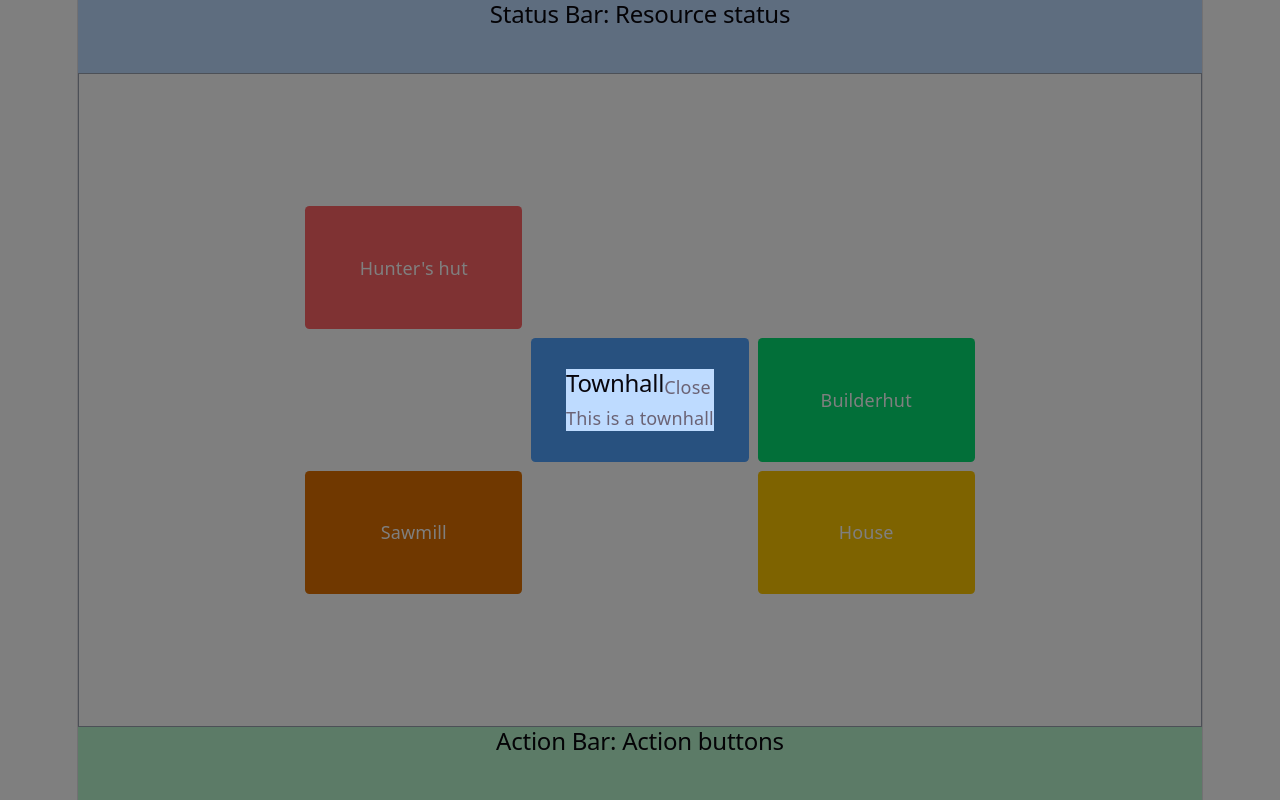
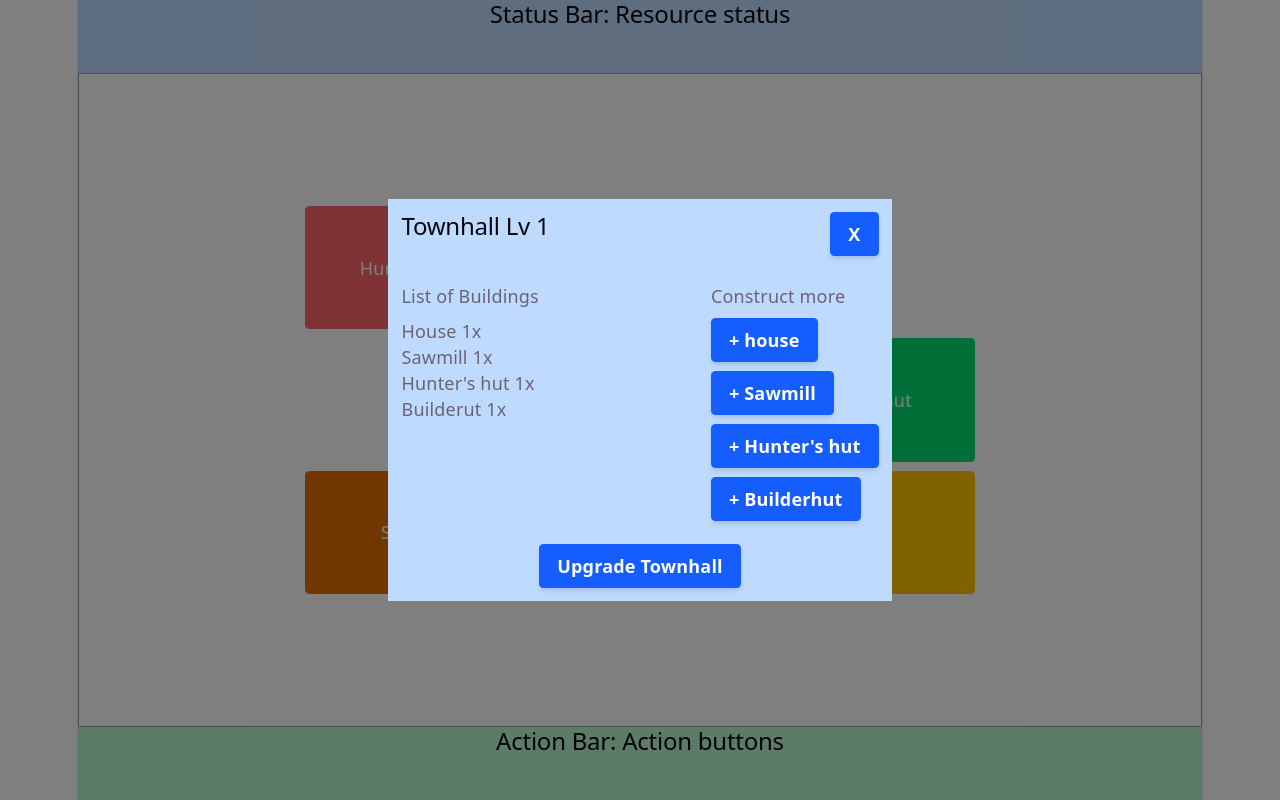
Before and after one commit to TanvirHasanAnik/colony-forge, a React (Vite) app: page / in a window 1280 px wide. Both pictures are taken after a click on the button "Townhall". Built offline with nearby package versions, Linux system fonts and the light colour scheme.

Commit message:
townhall dialogue box ux html only

```diff
--- /dev/null
+++ b/src/components/common/buttons/PrimaryButton.tsx
@@ -0,0 +1,13 @@
+// common/buttons/PrimaryButton.tsx
+import { type ButtonHTMLAttributes} from 'react';
+
+export function PrimaryButton({ children, className = '', ...props }: ButtonHTMLAttributes<HTMLButtonElement>) {
+  return (
+    <button
+      {...props}
+      className={`w-fit bg-blue-600 hover:bg-blue-700 text-white font-semibold py-2 px-4 rounded transition-colors cursor-pointer shadow-md disabled:opacity-50 ${className}`.trim()}
+    >
+      {children}
+    </button>
+  );
+}
--- a/src/components/game-screen/townhall/Dialogue.tsx
+++ b/src/components/game-screen/townhall/Dialogue.tsx
@@ -1,13 +1,35 @@
+import { PrimaryButton } from "../../common/buttons/PrimaryButton"
+
+
 export default function TownhallDialogue({isOpen, onClose}){
     if(!isOpen) return null
     return (
         <div className="fixed inset-0 z-50 flex items-center justify-center bg-black/50" onClick={onClose}>
-            <div className="bg-blue-200" onClick={(e) => e.stopPropagation()}>
-                <div className="flex">
-                    <h2>Townhall</h2>
-                    <button onClick={onClose}>Close</button>
+            <div className="bg-blue-200 max-w-md w-full p-3" onClick={(e) => e.stopPropagation()}>
+                <div className="flex justify-between">
+                    <h2>Townhall <span>Lv 1</span></h2>
+                    <PrimaryButton onClick={onClose}>X</PrimaryButton>
                 </div>
-                <p>This is a townhall</p>
+                <br />
+                <div className="flex justify-between pb-5">
+                    <div>
+                        <h3 className="pb-2">List of Buildings</h3>
+                        <ul className="text-left">
+                            <li>House 1x</li>
+                            <li>Sawmill 1x</li>
+                            <li>Hunter's hut 1x</li>
+                            <li>Builderut 1x</li>
+                        </ul>
+                    </div>
+                    <div className="flex flex-col items-start">
+                        <h3 className="pb-2">Construct more</h3>
+                        <PrimaryButton className="mb-2">+ house</PrimaryButton>
+                        <PrimaryButton className="mb-2">+ Sawmill</PrimaryButton>
+                        <PrimaryButton className="mb-2">+ Hunter's hut</PrimaryButton>
+                        <PrimaryButton>+ Builderhut</PrimaryButton>
+                    </div>
+                </div>
+                <PrimaryButton>Upgrade Townhall</PrimaryButton>
             </div>
         </div>
     )
```
